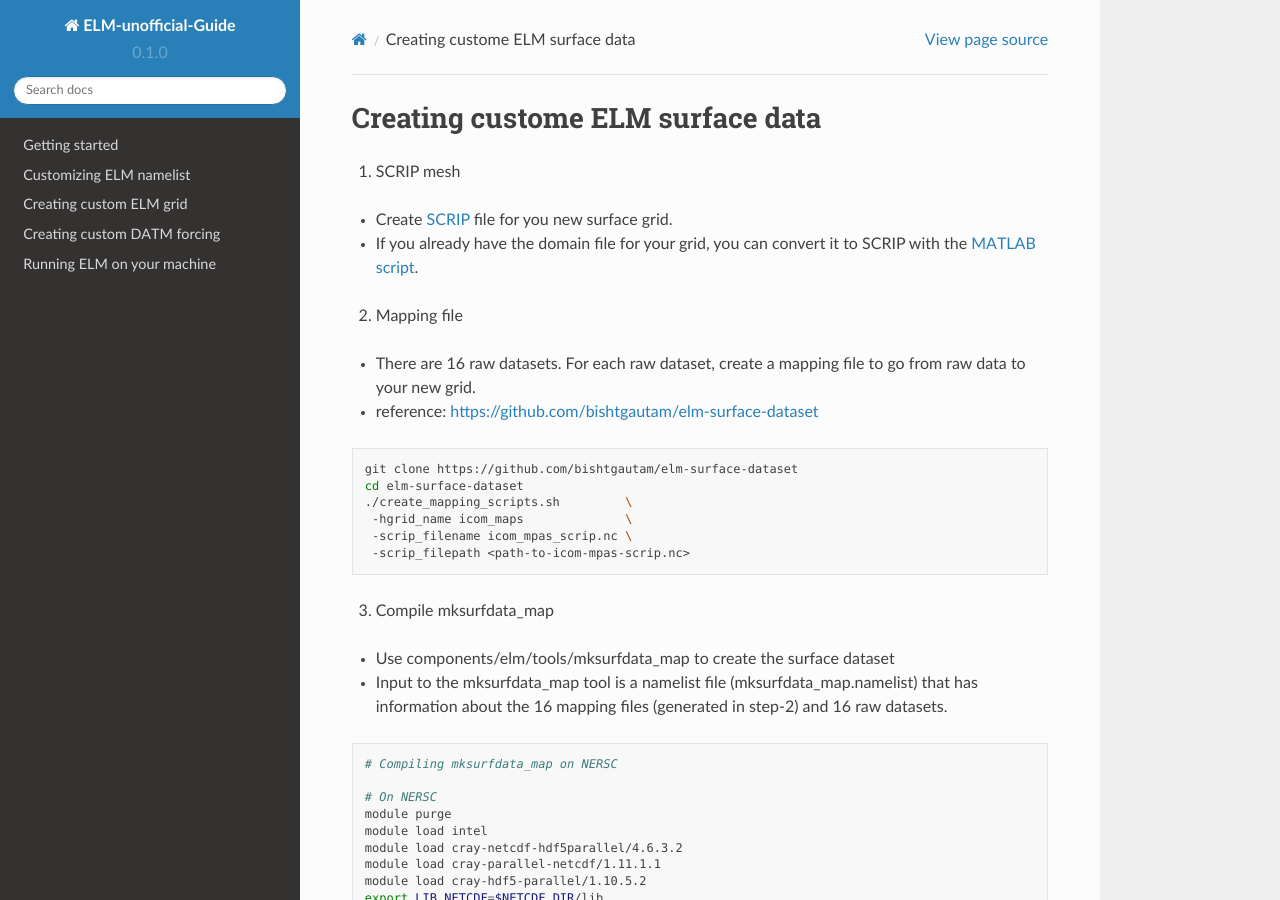
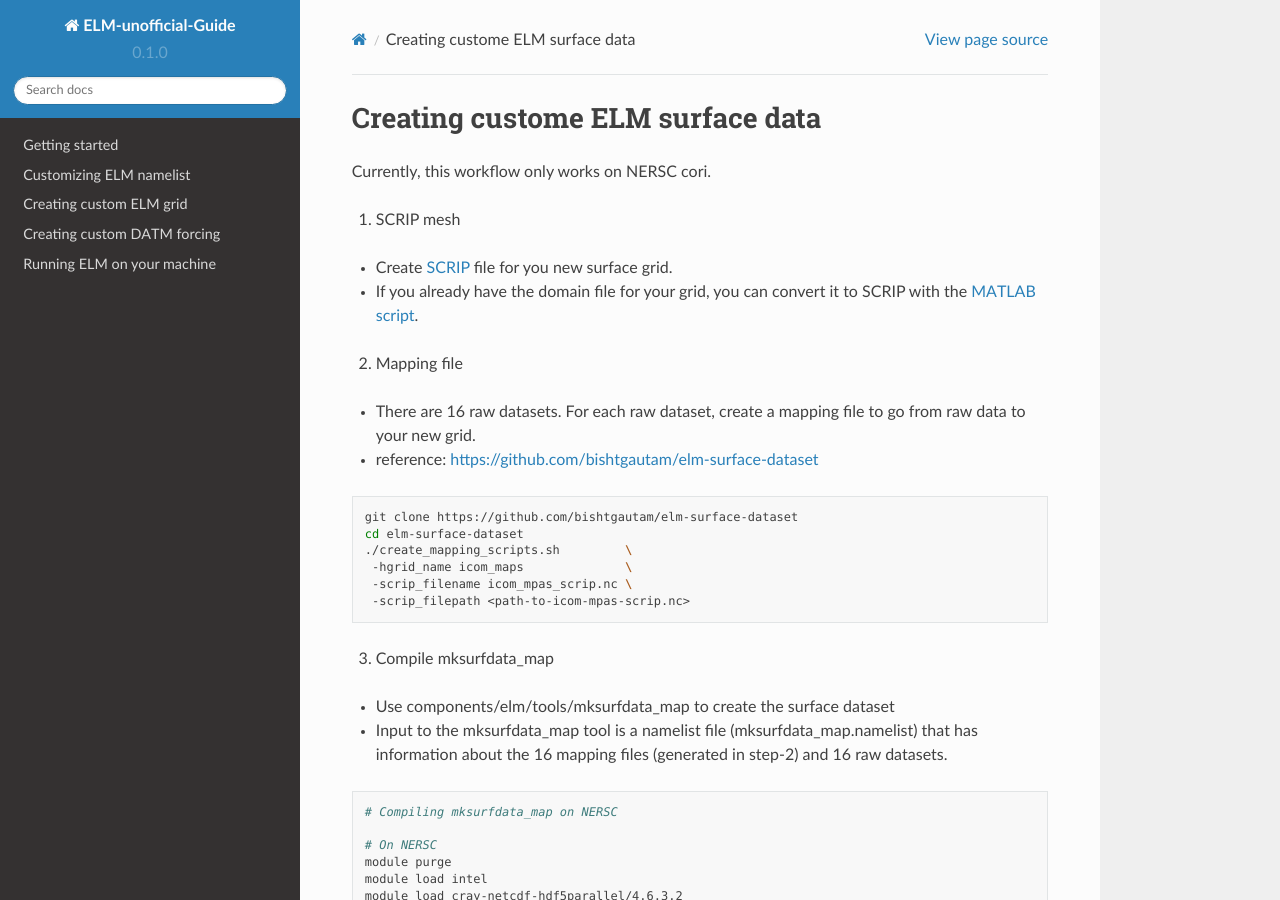
Before and after one commit to bishtgautam/elm-unofficial-guide, a Sphinx documentation site: the page built from docs/source/custom_elm_surf.rst, in a window 1280 px wide and 900 px high. Built offline with Sphinx 7.4.7 and the Read the Docs theme 2.0.0, drawn with Linux system fonts in a browser that asks for light colours.

Commit message:
Update custom_elm_surf.rst
add some description

```diff
--- a/docs/source/custom_elm_surf.rst
+++ b/docs/source/custom_elm_surf.rst
@@ -1,5 +1,7 @@
 Creating custome ELM surface data
 ===========================
+
+Currently, this workflow only works on NERSC cori.
 
 1. SCRIP mesh
 
```
